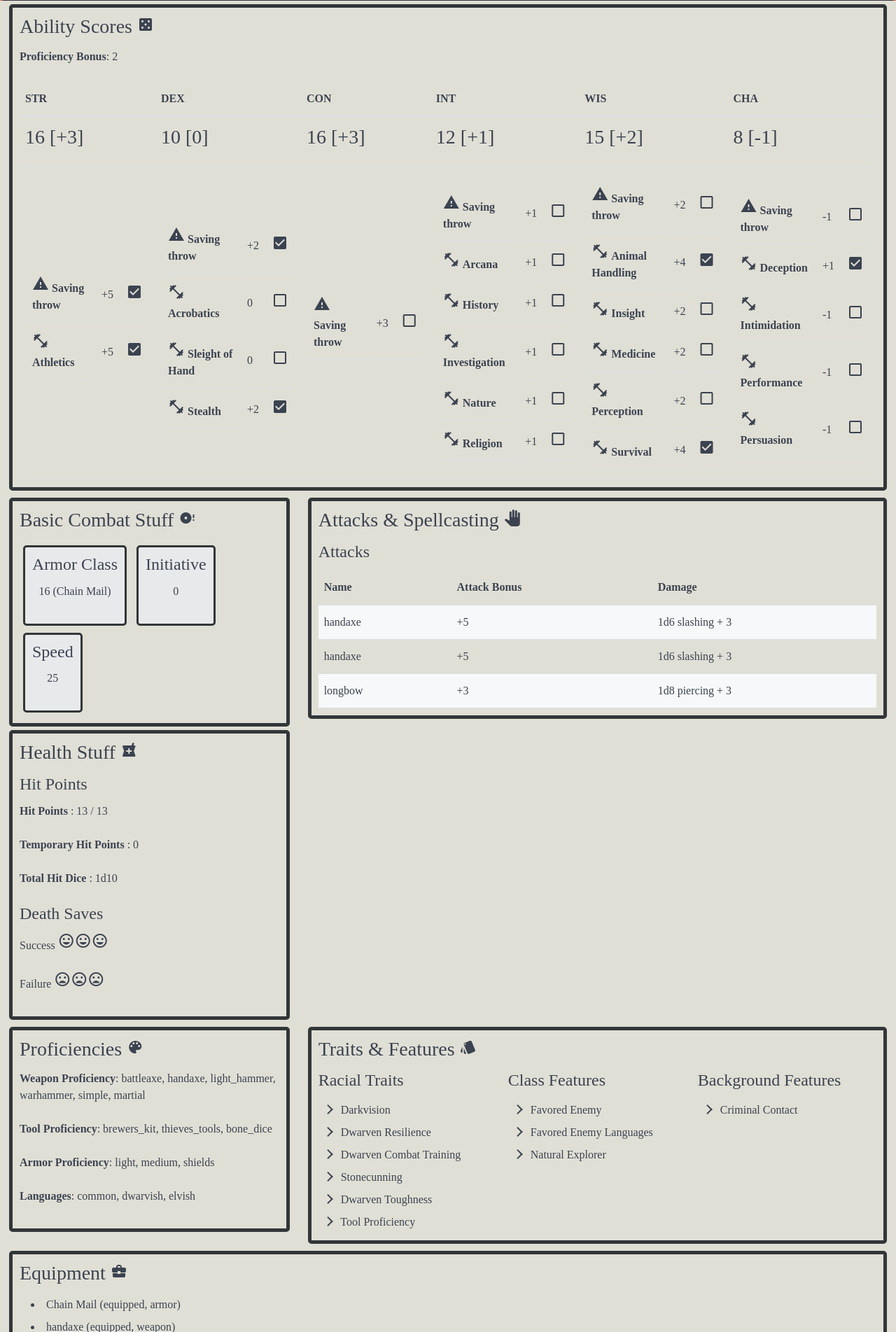
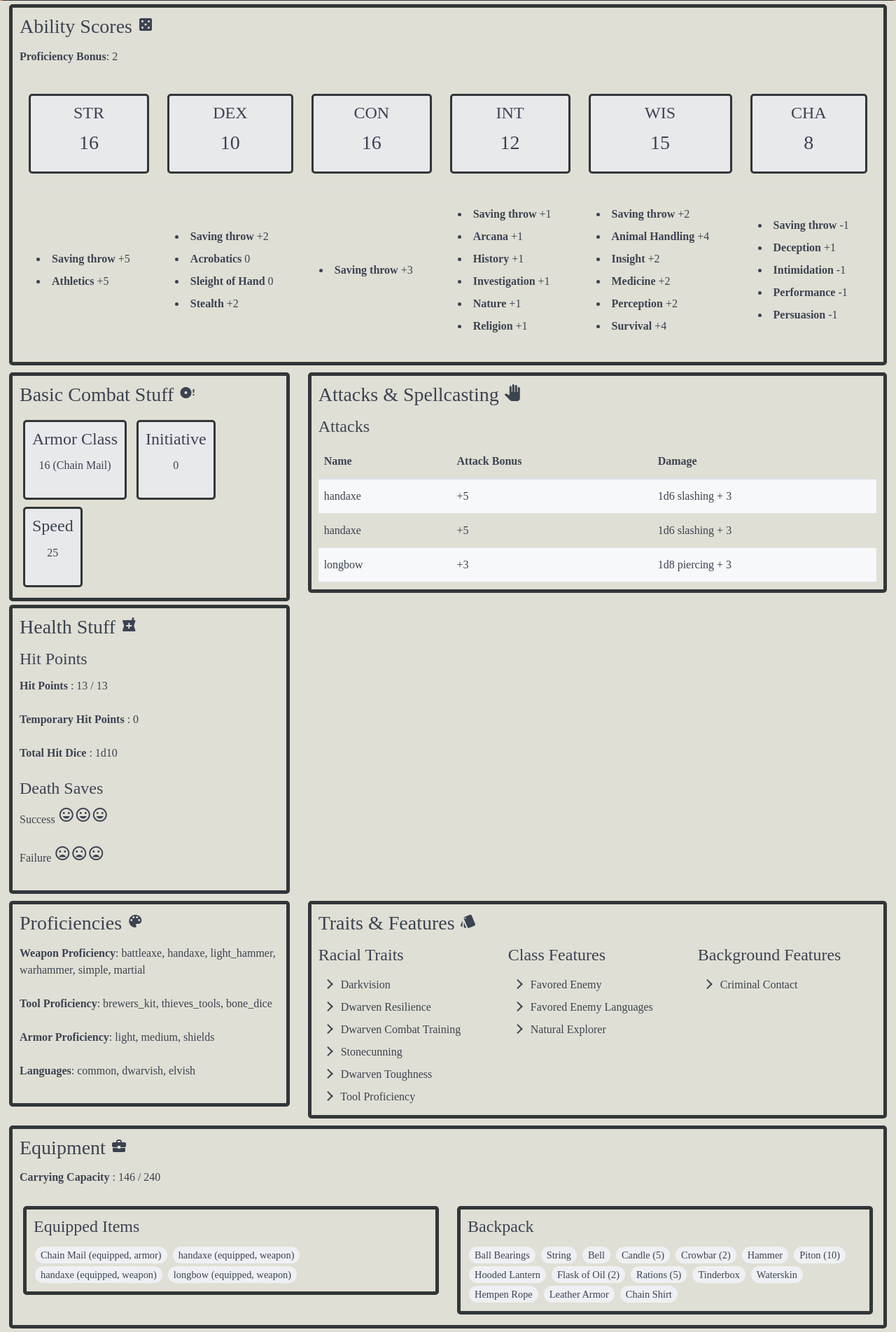
Before and after one commit to IceShirok/dnd-infinity, a Flask app: page /1 in a window 1280 px wide. Shown: the part 241-2144 px from the top of the page at 70% size. Run offline with Flask 2, Linux system fonts and the light colour scheme.

Commit message:
More attempts at making the web app more compact

```diff
--- a/templates/character_sheet.html
+++ b/templates/character_sheet.html
@@ -27,54 +27,36 @@
             <h3>Ability Scores <i class="material-icons">casino</i></h3>
             <p><strong>Proficiency Bonus</strong>: {{ pc.proficiency_bonus }}</p>
             <table class="table">
-                <thead>
-                    <tr>
-                        {% for ability in pc.ability_scores.keys() %}
-                        <th>{{ ability }}</th>
-                        {% endfor %}
-                    </tr>
-                </thead>
                 <tbody>
                     <tr>
                         {% for ability in pc.ability_scores.keys() %}
-                        <td><h3>{{ pc.ability_scores[ability]['score'] }} [{{ pmod(pc.ability_scores[ability]['modifier']) }}]</h3></td>
+                        <td>
+                            <div class="ability-score">
+                                <h4>{{ ability }}</h4>
+                                <h3>{{ pc.ability_scores[ability]['score'] }}</h3>
+                            </div>
+                        </td>
                         {% endfor %}
                     </tr>
                     <tr>
                         {% for ability in pc.ability_scores.keys() %}
                         <td>
-                            <table>
-                                <tbody>
-                                <tr>
-                                    <td><i class="material-icons">warning</i> <strong>Saving throw</strong></td>
-                                    <td>{{ pmod(pc.saving_throws[ability]['modifier']) }}</td>
-                                    <td>
-                                        {% if pc.saving_throws[ability]['is_proficient'] %}
-                                        <i class="material-icons">check_box</i>
-                                        {% else %}
-                                        <i class="material-icons">check_box_outline_blank</i>
-                                        {% endif %}
-                                    </td>
-                                </tr>
+                            <ul>
+                                <li class="tooltip" data-tooltip="Is proficient? {{ pc.saving_throws[ability]['is_proficient'] }}">
+                                    <strong>Saving throw</strong>
+                                    {{ pmod(pc.saving_throws[ability]['modifier']) }}
+                                </li>
                                 {% for skill in pc.skills_by_ability[ability] %}
-                                <tr>
-                                    <td><i class="material-icons">fitness_center</i> <strong>{{ skill }}</strong></td>
-                                    <td>{{ pmod(pc.skills_by_ability[ability][skill]['modifier']) }}</td>
-                                    <td>
-                                        {% if pc.skills_by_ability[ability][skill]['is_proficient'] %}
-                                        <i class="material-icons">check_box</i>
-                                        {% else %}
-                                        <i class="material-icons">check_box_outline_blank</i>
-                                        {% endif %}
-                                    </td>
-                                </tr>
+                                <li class="tooltip" data-tooltip="Is proficient? {{ pc.skills_by_ability[ability][skill]['is_proficient'] }}">
+                                    <strong>{{ skill }}</strong>
+                                    {{ pmod(pc.skills_by_ability[ability][skill]['modifier']) }}
+                                </li>
                                 {% endfor %}
-                                </tbody>
-                            </table>
-
+                            </ul>
                         </td>
                         {% endfor %}
                     </tr>
+
                 </tbody>
             </table>
         </div>
@@ -198,22 +180,34 @@
     <div class="column col-12">
         <div class="sheet-box">
             <h3>Equipment <i class="material-icons">business_center</i></h3>
-            <ul>
+            <p><strong>Carrying Capacity</strong> : {{ pc.carrying_weight }} / {{ pc.carrying_capacity }}</p>
+            <div class="columns">
+                <div class="column col-6">
+                    <div class="sheet-box">
+                        <h4>Equipped Items</h4>
                         {% if pc.worn_items.armor %}
-                <li>{{ pc.worn_items.armor.name }} (equipped, armor)</li>
+                            <div class="chip">{{ pc.worn_items.armor.name }} (equipped, armor)</div>
                         {% endif %}
                         {% for weapon in pc.worn_items.weapons %}
-                <li>{{ weapon.name }} (equipped, weapon)</li>
+                            <div class="chip">{{ weapon.name }} (equipped, weapon)</div>
                         {% endfor %}
+                    </div>
+                </div>
+
+                <div class="column col-6">
+                    <div class="sheet-box">
+                        <h4>Backpack</h4>
                         {% for item in pc.backpack.items %}
                             {% if item.quantity > 1 %}
-                    <li>{{ item.name }} ({{ item.quantity }})</li>
+                                <div class="chip">{{ item.name }} ({{ item.quantity }})</div>
                             {% else %}
-                    <li>{{ item.name }}</li>
+                                <div class="chip">{{ item.name }}</div>
                             {% endif %}
                         {% endfor %}
-            </ul>
-            <p><strong>Carrying Capacity</strong> : {{ pc.carrying_weight }} / {{ pc.carrying_capacity }}</p>
+                    </div>
+                </div>
+
+            </div>
         </div>
     </div>
 </div>
```
Lines whose indentation alone changed are shown as unchanged.
